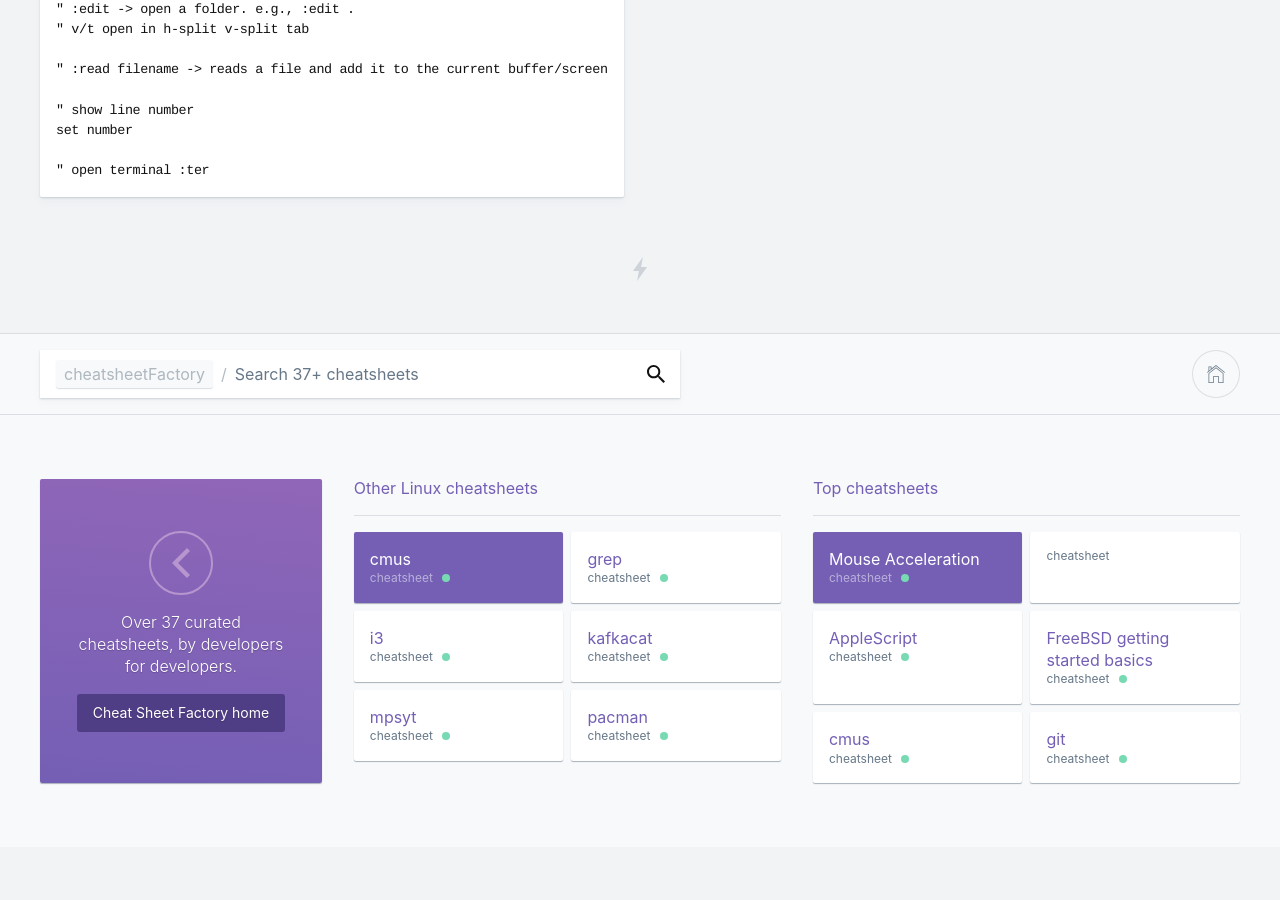
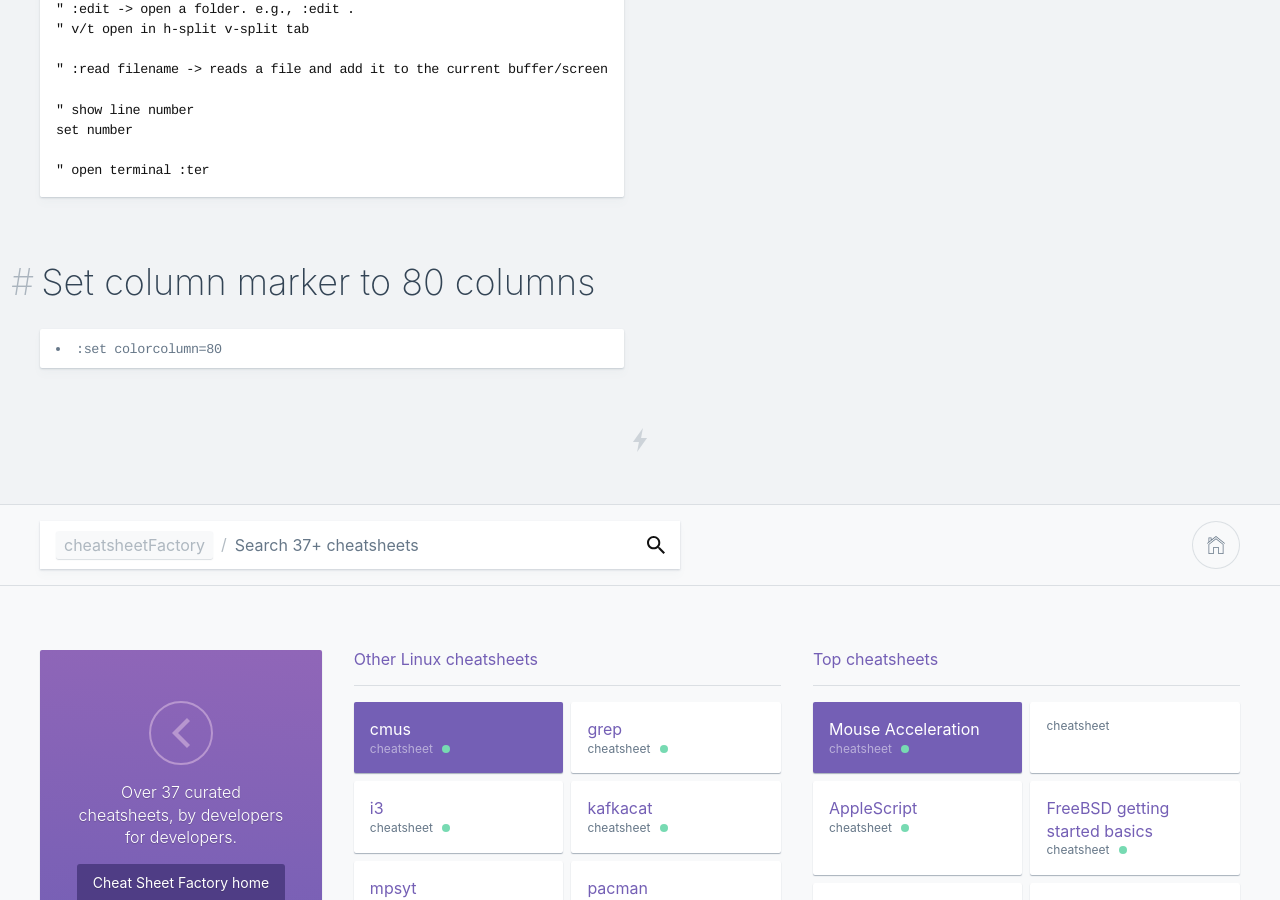
Before and after one commit to kasramp/cheat-sheet-factory, a Jekyll site: the page built from linux/vim.md, in a window 1280 px wide and 900 px high, scrolled down 4759 px. Built offline with Jekyll 4.4.1, drawn with Linux system fonts in a browser that asks for light colours; nearby versions of some CDN libraries; before the commit the page ends 5606 px from its top, so only the background shows below that.

Commit message:
Add line marking for vim

````diff
--- a/linux/vim.md
+++ b/linux/vim.md
@@ -292,3 +292,7 @@ set number
 
 " open terminal :ter
 ```
+
+## Set column marker to 80 columns
+
++ `:set colorcolumn=80`
````
